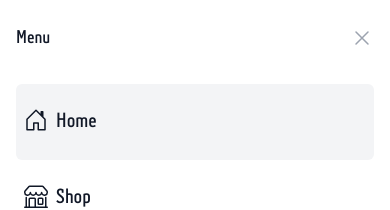
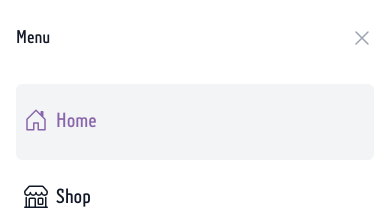
Before and after one commit to MoudiSr/NextJShop, a Next.js app: page / in a window 390 px wide. Both pictures are taken after a click on the button "Open main menu". Shown: the top 210 px of the page. Built offline with nearby package versions, Linux system fonts and the light colour scheme.

Commit message:
update mobileDialog text color

```diff
--- a/components/MobileDialog.jsx
+++ b/components/MobileDialog.jsx
@@ -61,19 +61,19 @@ export default function MobileDialog({mobileMenuOpen, setMobileMenuOpen}) {
                       <div className="mt-8 overflow-hidden">
                         <div className="flow-root">
                             <ul role="list">
-                                <li className={`py-6 px-2 rounded-md text-gray-900 ${pathname == '/' ? "bg-gray-100 text-[#8966AB]" : ""}`}>
+                                <li className={`py-6 px-2 rounded-md ${pathname == '/' ? "bg-gray-100 text-[#8966AB]" : "text-gray-900"}`}>
                                     <Link href="/" onClick={() => setMobileMenuOpen(false)} className="text-base font-medium flex place-center">
                                         <BsHouseDoor className='mr-2 text-2xl' />
                                         <span className='text-xl'>Home</span>
                                     </Link>
                                 </li>
-                                <li className={`py-6 px-2 rounded-md text-gray-900 ${pathname == '/shop' ? "bg-gray-100 text-[#8966AB]" : ""}`}>
+                                <li className={`py-6 px-2 rounded-md ${pathname == '/shop' ? "bg-gray-100 text-[#8966AB]" : "text-gray-900"}`}>
                                     <Link href="/shop" onClick={() => setMobileMenuOpen(false)} className="text-base font-medium flex place-center">
                                         <BsShop className='mr-2 text-2xl' />
                                         <span className='text-xl'>Shop</span>
                                     </Link>
                                 </li>
-                                <li className={`py-6 px-2 rounded-md text-gray-900 ${pathname == '/checkout' ? "bg-gray-100 text-[#8966AB]" : ""}`}>
+                                <li className={`py-6 px-2 rounded-md ${pathname == '/checkout' ? "bg-gray-100 text-[#8966AB]" : "text-gray-900"}`}>
                                     <Link href="/checkout" onClick={() => setMobileMenuOpen(false)} className="text-base font-medium flex place-center">
                                         <IoBagCheckOutline className='mr-2 text-2xl' />
                                         <span className='text-xl'>Checkout</span>
```
